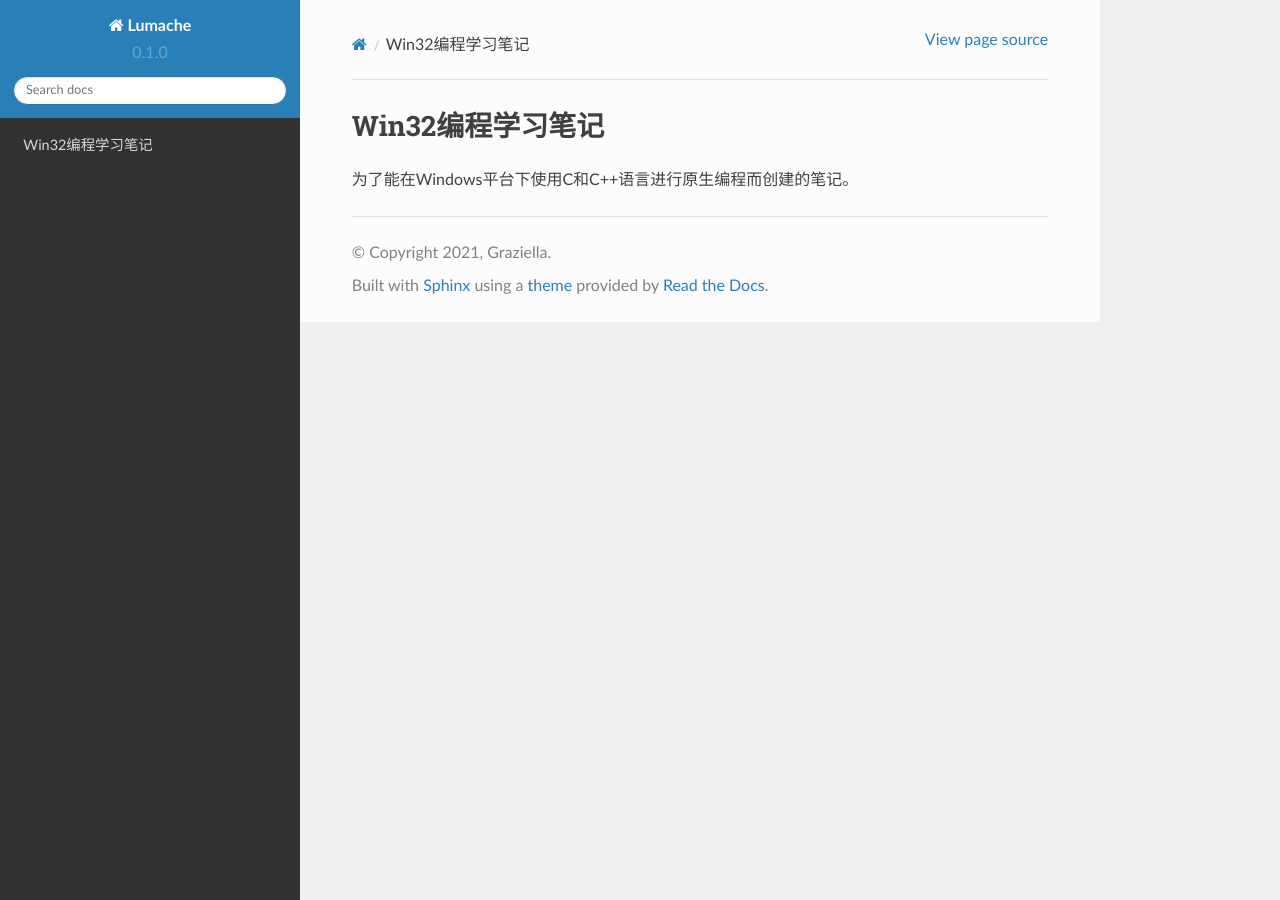
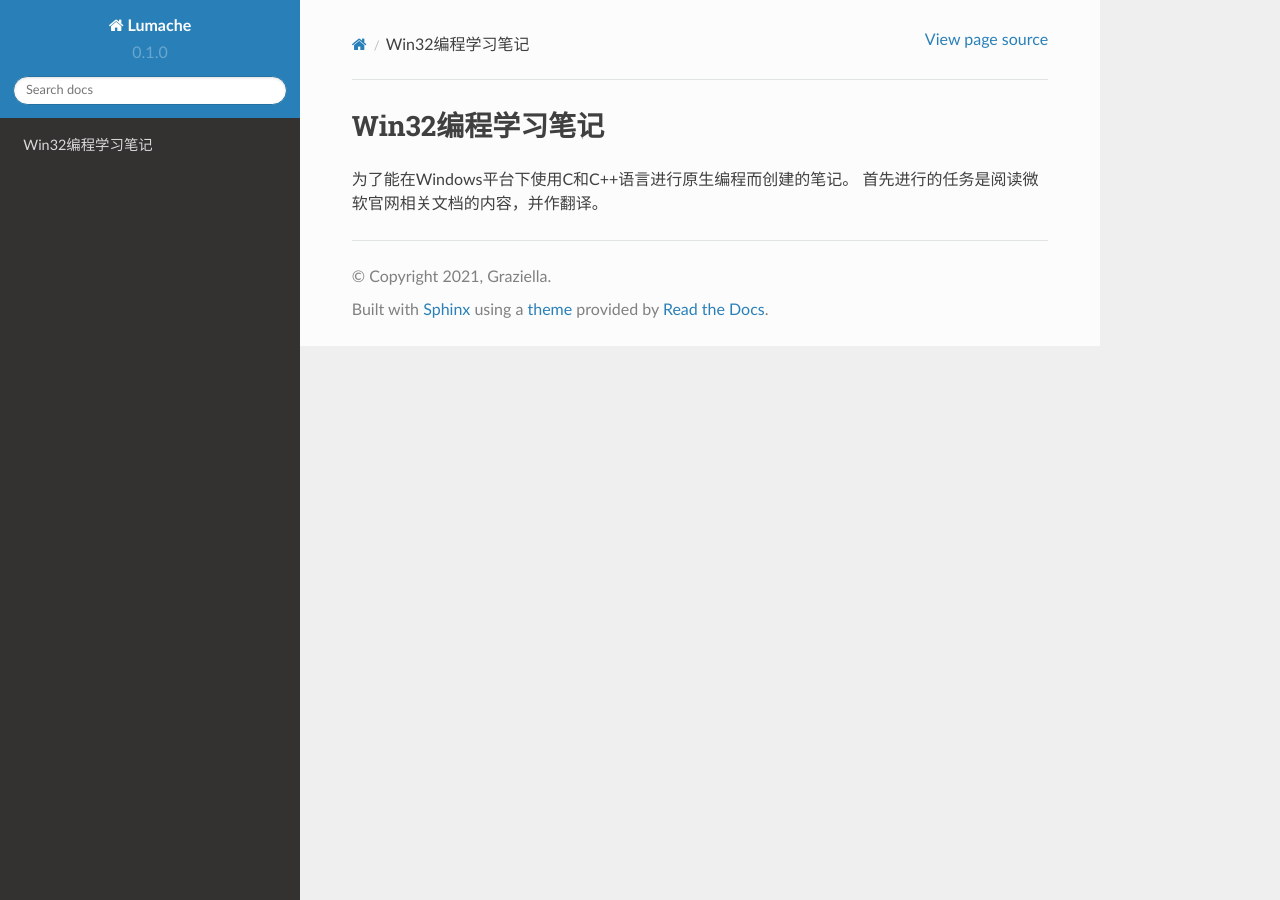
Before and after one commit to readthedocs/tutorial-template, a Sphinx documentation site: the page built from docs/source/index.rst, in a window 1280 px wide. Built offline with Sphinx 7.4.7 and the Read the Docs theme 2.0.0, drawn with Linux system fonts in a browser that asks for light colours.

Commit message:
Update index.rst

```diff
--- a/docs/source/index.rst
+++ b/docs/source/index.rst
@@ -1,3 +1,4 @@
 Win32编程学习笔记
 ===================================
 为了能在Windows平台下使用C和C++语言进行原生编程而创建的笔记。
+首先进行的任务是阅读微软官网相关文档的内容，并作翻译。
```
